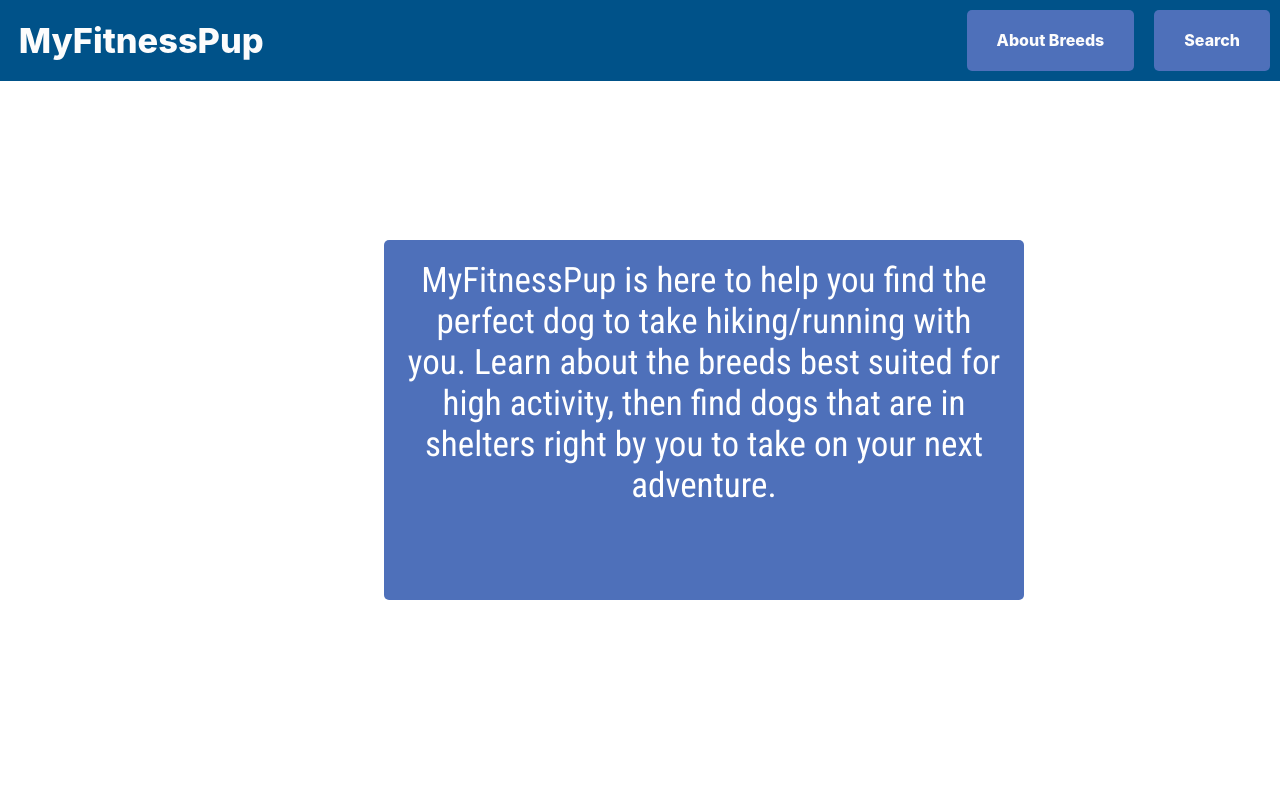
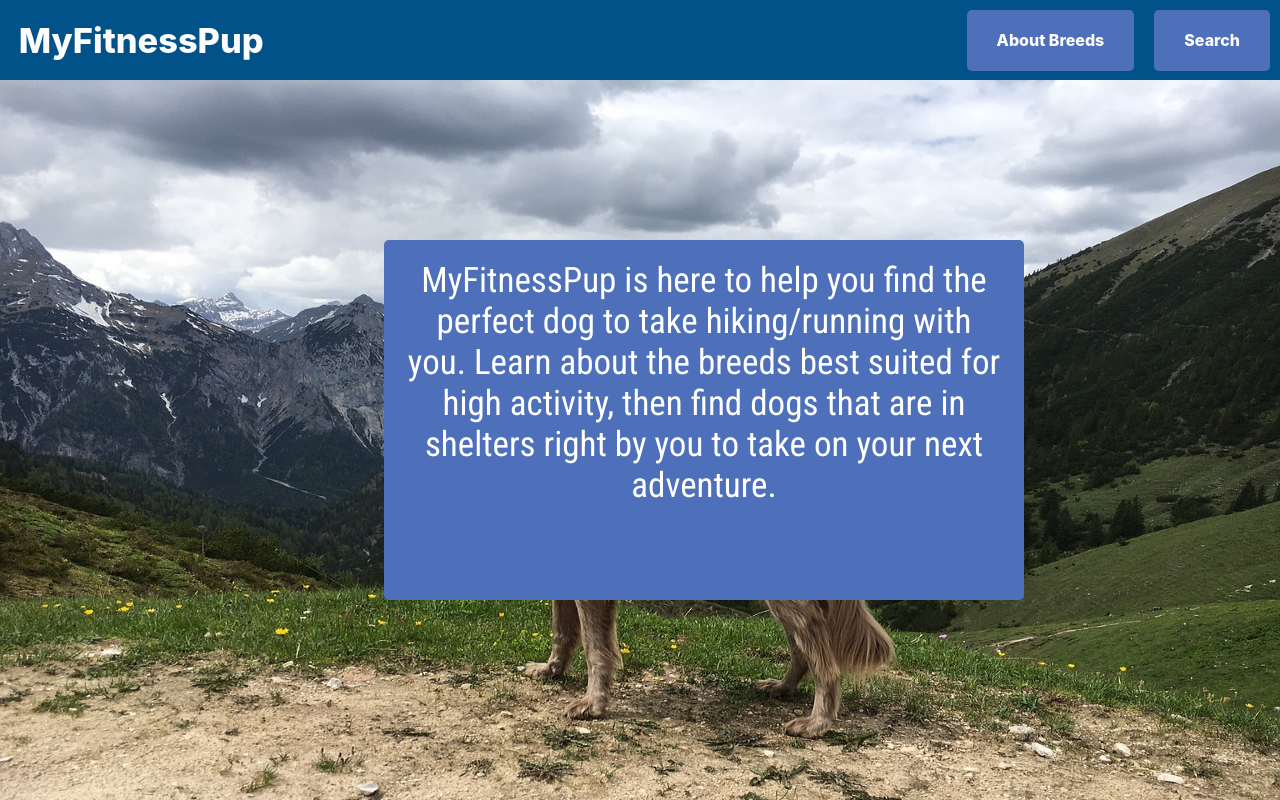
Before and after one commit to foxwellm/MyFitnessPup, a React (Create React App) app: page / in a window 1280 px wide. Built offline with nearby package versions, Linux system fonts and the light colour scheme.

Commit message:
Add background image to Home page

```diff
--- a/src/components/Home/Home.js
+++ b/src/components/Home/Home.js
@@ -3,6 +3,7 @@ import React from 'react'
 export const Home = () => {
   return (
     <div className='home-container'>
+    <img className='home-img' src={require("../../assets/mountains.jpg")}/>
       <div className='home-card'>MyFitnessPup is here to help you find the perfect dog to take hiking/running with you. Learn about the breeds best suited for high activity, then find dogs that are in shelters right by you to take on your next adventure.</div>
     </div>
   )
--- a/src/components/Home/Home.scss
+++ b/src/components/Home/Home.scss
@@ -21,3 +21,8 @@
   color: white;
   font-size: 35px;
 }
+
+.home-img {
+  width: 100%;
+  height: 100%;
+}
```
Also changed, not shown: src/assets/mountains.jpg (added).
